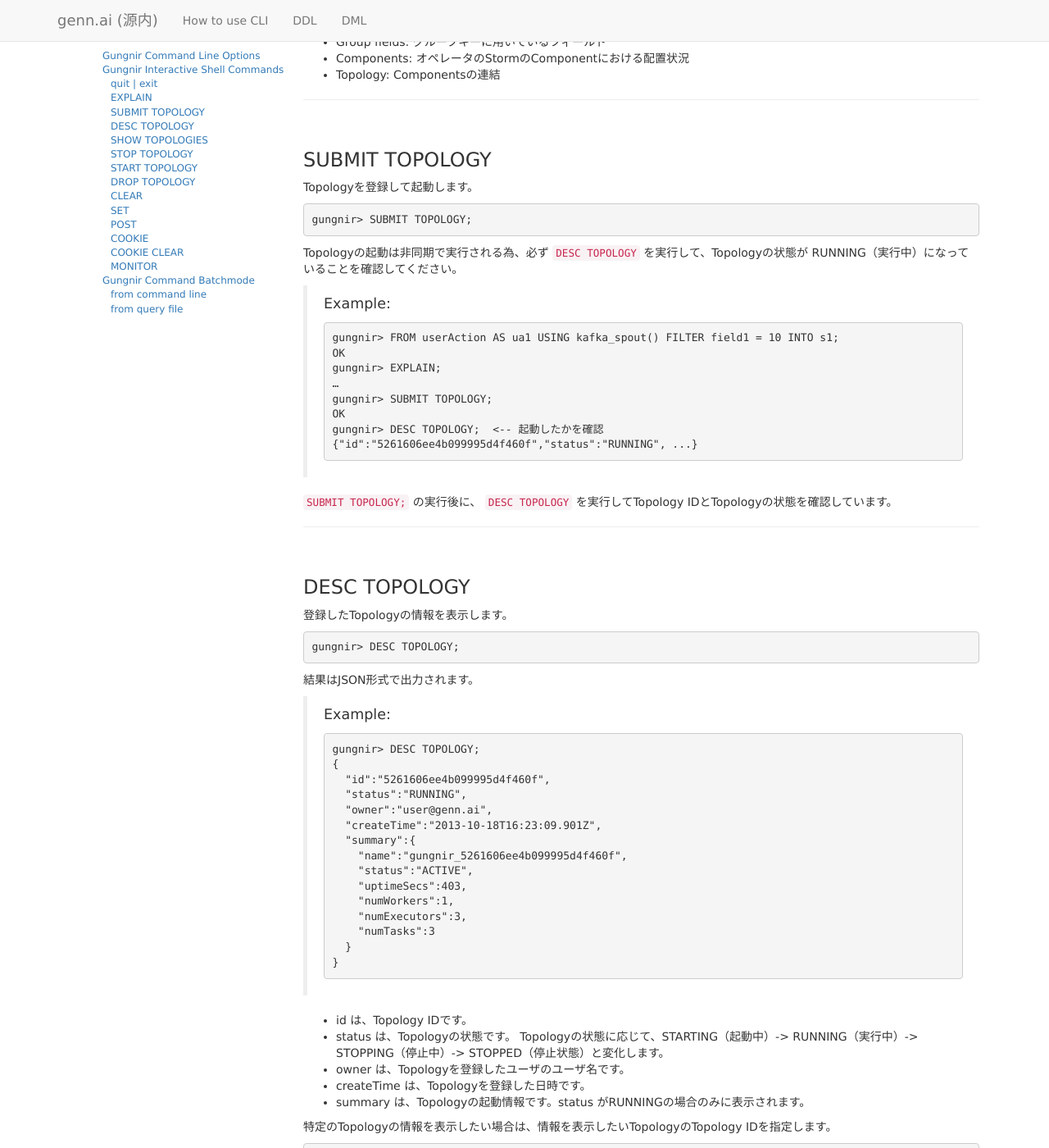
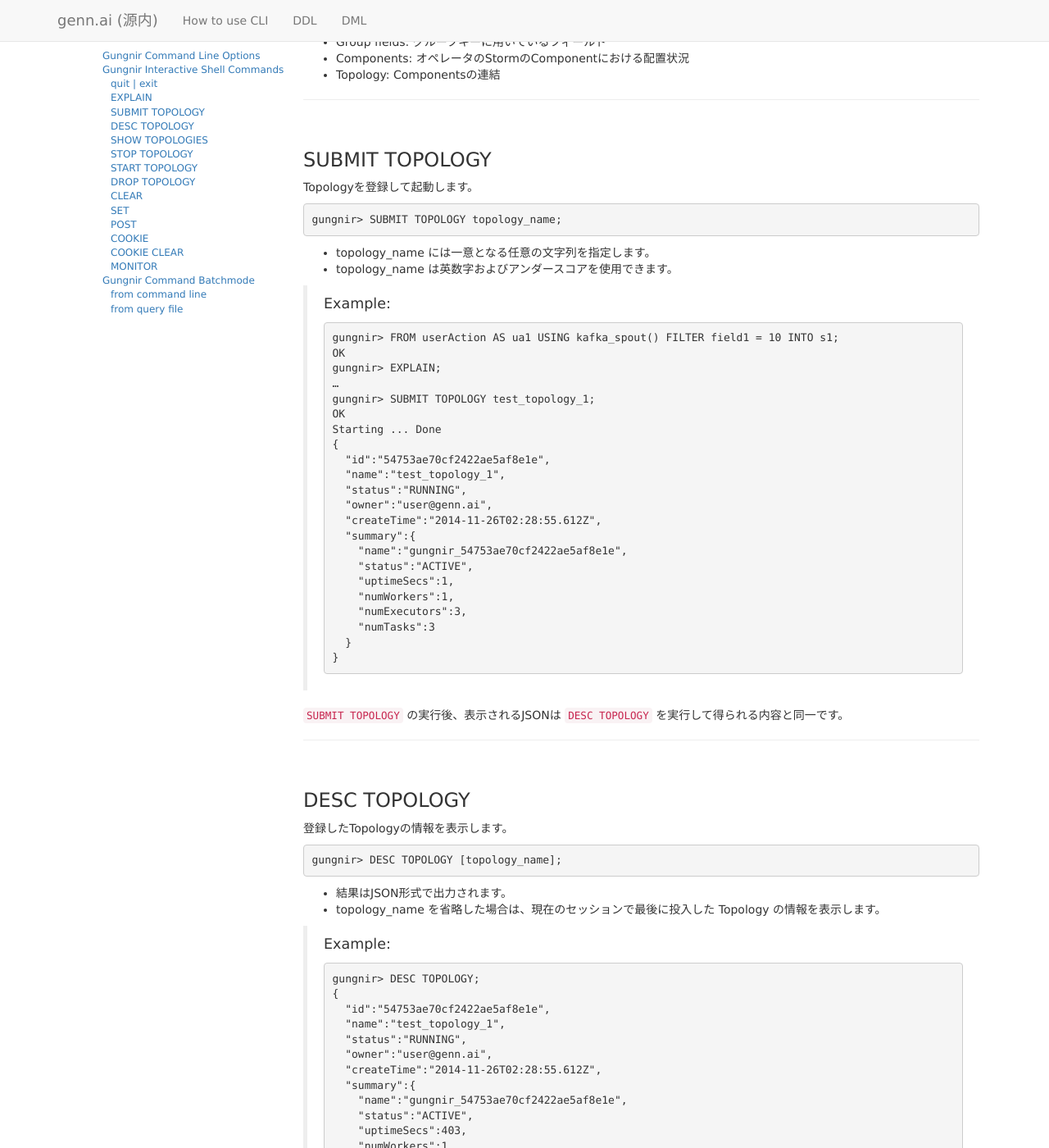
Before and after one commit to tf0054/trygennai.github.com, a Jekyll site: the page built from cli_ja.md, in a window 1280 px wide and 1400 px high, scrolled down 2594 px. Shown: the whole window at 82% size. Built offline with Jekyll 4.4.1, drawn with Linux system fonts in a browser that asks for light colours; nearby versions of some CDN libraries; comment, search, counter and statistics services are not loaded; some of the changed text lies outside the part shown.

Commit message:
11/15版の変更点を反映
* Topologyの操作コマンドの変更
* Topologyの操作を同期
* コンソールにPOST URLを表示

```diff
--- a/cli_ja.md
+++ b/cli_ja.md
@@ -135,9 +135,10 @@ Topologyのより詳細な実行計画を表示します。
 
 Topologyを登録して起動します。
 
-    gungnir> SUBMIT TOPOLOGY;
+    gungnir> SUBMIT TOPOLOGY topology_name;
 
-Topologyの起動は非同期で実行される為、必ず `DESC TOPOLOGY` を実行して、Topologyの状態が RUNNING（実行中）になっていることを確認してください。
+* topology_name には一意となる任意の文字列を指定します。
+* topology_name は英数字およびアンダースコアを使用できます。
 
 > Example:
 >
@@ -145,12 +146,26 @@ Topologyの起動は非同期で実行される為、必ず `DESC TOPOLOGY` を
     OK
     gungnir> EXPLAIN;
     …
-    gungnir> SUBMIT TOPOLOGY;
+    gungnir> SUBMIT TOPOLOGY test_topology_1;
     OK
-    gungnir> DESC TOPOLOGY;  <-- 起動したかを確認
-    {"id":"5261606ee4b099995d4f460f","status":"RUNNING", ...}
+    Starting ... Done
+    {
+      "id":"54753ae70cf2422ae5af8e1e",
+      "name":"test_topology_1",
+      "status":"RUNNING",
+      "owner":"user@genn.ai",
+      "createTime":"2014-11-26T02:28:55.612Z",
+      "summary":{
+        "name":"gungnir_54753ae70cf2422ae5af8e1e",
+        "status":"ACTIVE",
+        "uptimeSecs":1,
+        "numWorkers":1,
+        "numExecutors":3,
+        "numTasks":3
+      }
+    }
 
-`SUBMIT TOPOLOGY;` の実行後に、 `DESC TOPOLOGY` を実行してTopology IDとTopologyの状態を確認しています。
+`SUBMIT TOPOLOGY` の実行後、表示されるJSONは `DESC TOPOLOGY` を実行して得られる内容と同一です。
 
 ---
 
@@ -158,20 +173,22 @@ Topologyの起動は非同期で実行される為、必ず `DESC TOPOLOGY` を
 
 登録したTopologyの情報を表示します。
 
-    gungnir> DESC TOPOLOGY;
+    gungnir> DESC TOPOLOGY [topology_name];
 
-結果はJSON形式で出力されます。
+* 結果はJSON形式で出力されます。
+* topology_name を省略した場合は、現在のセッションで最後に投入した Topology の情報を表示します。
 
 > Example:
 >
     gungnir> DESC TOPOLOGY;
     {
-      "id":"5261606ee4b099995d4f460f",
+      "id":"54753ae70cf2422ae5af8e1e",
+      "name":"test_topology_1",
       "status":"RUNNING",
       "owner":"user@genn.ai",
-      "createTime":"2013-10-18T16:23:09.901Z",
+      "createTime":"2014-11-26T02:28:55.612Z",
       "summary":{
-        "name":"gungnir_5261606ee4b099995d4f460f",
+        "name":"gungnir_54753ae70cf2422ae5af8e1e",
         "status":"ACTIVE",
         "uptimeSecs":403,
         "numWorkers":1,
@@ -181,20 +198,21 @@ Topologyの起動は非同期で実行される為、必ず `DESC TOPOLOGY` を
     }
 
 * id は、Topology IDです。
+* name は、`SUBMIT TOPOLOGY`で設定した名称です。
 * status は、Topologyの状態です。
 Topologyの状態に応じて、STARTING（起動中）-> RUNNING（実行中）-> STOPPING（停止中）-> STOPPED（停止状態）と変化します。
 * owner は、Topologyを登録したユーザのユーザ名です。
 * createTime は、Topologyを登録した日時です。
 * summary は、Topologyの起動情報です。status がRUNNINGの場合のみに表示されます。
 
-特定のTopologyの情報を表示したい場合は、情報を表示したいTopologyのTopology IDを指定します。
+特定のTopologyの情報を表示したい場合は、情報を表示したいTopologyの名称を指定します。
 
-    gungnir> DESC TOPOLOGY topology_id;
+    gungnir> DESC TOPOLOGY topology_name;
 
 > Example:
 >
-    gungnir> DESC TOPOLOGY 5261606ee4b099995d4f460f;
-    {"id":"5261606ee4b099995d4f460f", ...}
+    gungnir> DESC TOPOLOGY test_topology_1;
+    {"id":"54753ae70cf2422ae5af8e1e", ...}
 
 ---
 
@@ -209,9 +227,18 @@ Topologyの状態に応じて、STARTING（起動中）-> RUNNING（実行中）
 > Example:
 >
     gungnir> SHOW TOPOLOGIES;
-    [{"id":"5261606ee4b099995d4f460f","status":"RUNNING","owner":"user@genn.ai","createTime":"2013-10-18T16:23:09.901Z"}]
+    [
+      {
+        "id":"54753ae70cf2422ae5af8e1e",
+        "name":"test_topology_1",
+        "status":"RUNNING",
+        "owner":"user@genn.ai",
+        "createTime":"2014-11-26T02:28:55.612Z"
+      }
+    ]
 
 * id は、Topology IDです。
+* name は、`SUBMIT TOPOLOGY`で設定した名称です。
 * status は、Topologyの状態です。
 Topologyの状態に応じて、STARTING（起動中）-> RUNNING（実行中）-> STOPPING（停止中）-> STOPPED（停止状態）と変化します。
 * owner は、Topologyを登録したユーザのユーザ名です。
@@ -221,39 +248,55 @@ Topologyの状態に応じて、STARTING（起動中）-> RUNNING（実行中）
 
 ### STOP TOPOLOGY
 
-起動したTopologyを停止します。
+起動している Topology を停止します。
 
-    gungnir> STOP TOPOLOGY topology_id;
+    gungnir> STOP TOPOLOGY topology_name;
 
-* topology_id には、停止するTopologyのTopology IDを指定します。
-
-Topologyの停止は非同期で実行される為、必ず `DESC TOPOLOGY` を実行して、Topologyの状態が STOPPED （停止状態）になっていることを確認してください。
+* topology_name には、停止するTopologyの名称を指定します。
 
 > Example:
 >
-    gungnir> STOP TOPOLOGY 5261606ee4b099995d4f460f;
+    gungnir> STOP TOPOLOGY test_topology_1;
     OK
-    gungnir> DESC TOPOLOGY;  <-- 停止したかを確認
-    {"id":"5261606ee4b099995d4f460f","status":"STOPPED", ...}
+    Stopping ...... Done
+    {
+      "id":"54753ae70cf2422ae5af8e1e",
+      "name":"test_topology_1",
+      "status":"STOPPED",
+      "owner":"user@genn.ai",
+      "createTime":"2014-11-26T02:28:55.612Z"
+    }
 
 ---
 
 ### START TOPOLOGY
 
-停止したTopologyを再起動します。
+停止している Topology を再起動します。
 
-    gungnir> START TOPOLOGY topology_id;
+    gungnir> START TOPOLOGY topology_name;
 
-* topology_id には、起動するTopologyのTopology IDを指定します。
-
-Topologyの開始は非同期で実行される為、必ず `DESC TOPOLOGY` を実行して、Topologyの状態が RUNNING（実行中）になっていることを確認してください。
+* topology_name には、起動するTopologyの名称を指定します。
 
 > Example:
 >
-    gungnir> START TOPOLOGY 5261606ee4b099995d4f460f;
+    gungnir> START TOPOLOGY test_topology_1;
     OK
-    gungnir> DESC TOPOLOGY;  <-- 起動したかを確認
-    {"id":"5261606ee4b099995d4f460f","status":"RUNNING", ...}
+    Starting ... Done
+    {
+      "id":"54753ae70cf2422ae5af8e1e",
+      "name":"test_topology_1",
+      "status":"RUNNING",
+      "owner":"user@genn.ai",
+      "createTime":"2014-11-26T02:28:55.612Z",
+      "summary":{
+        "name":"gungnir_54753ae70cf2422ae5af8e1e",
+        "status":"ACTIVE",
+        "uptimeSecs":2,
+        "numWorkers":1,
+        "numExecutors":3,
+        "numTasks":3
+      }
+    }
 
 ---
 
@@ -261,17 +304,17 @@ Topologyの開始は非同期で実行される為、必ず `DESC TOPOLOGY` を
 
 登録したTopologyを削除します。
 
-    gungnir> DROP TOPOLOGY topology_id;
+    gungnir> DROP TOPOLOGY topology_name;
 
-* topology_id には、削除するTopologyのTopology IDを指定します。
+* topology_name には、削除するTopologyの名称を指定します。
 
 Topologyは停止している必要があります。削除する前に `DESC TOPOLOGY` を実行して、Topologyの状態が STOPPED になっていることを確認してください。
 
 > Example:
 >
-    gungnir> DESC TOPOLOGY;  <-- 停止しているかを確認
-    {"id":"5261606ee4b099995d4f460f","status":"STOPPED", ...}
-    gungnir> DROP TOPOLOGY 5261606ee4b099995d4f460f;
+    gungnir> DESC TOPOLOGY test_topology_1;  <-- 停止しているかを確認
+    {"id":"54753ae70cf2422ae5af8e1e","name":"test_topology_1","status":"STOPPED",...}
+    gungnir> DROP TOPOLOGY test_topology_1;
     OK
 
 ---
```
Also changed, not shown: other parts of cli_ja.md (+3 -0 lines).
